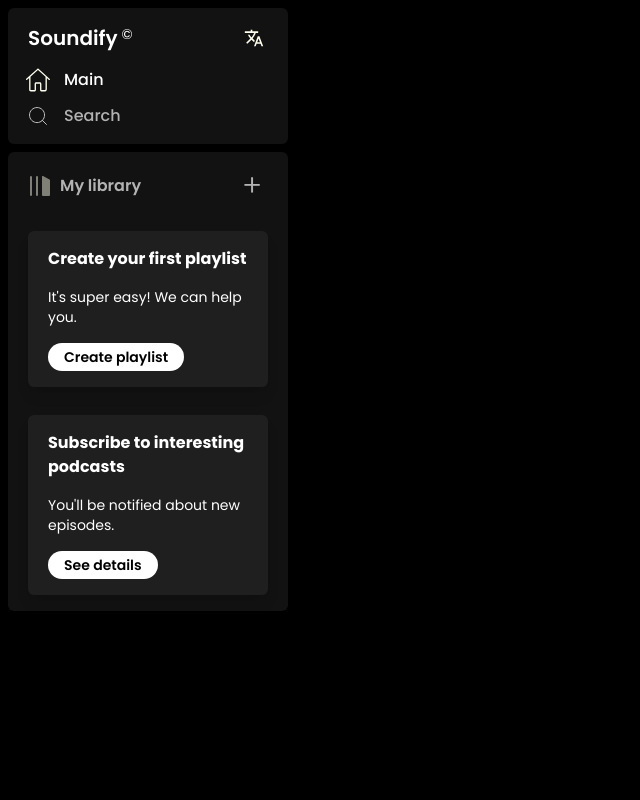
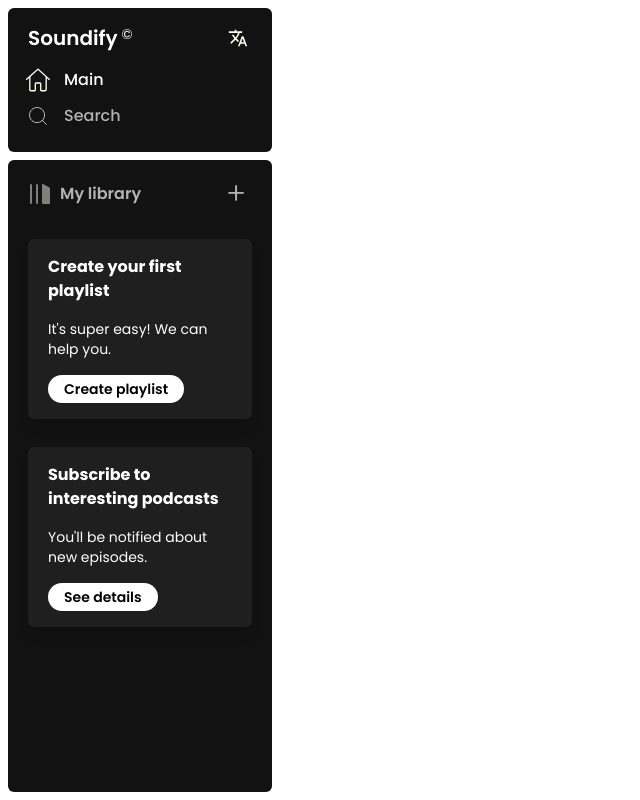
Before and after one commit to chronosgit/soundify, a Vue app: page / in a window 1280 px wide. Shown: the whole page, without its empty margins (0-640 px from the left). Built offline with nearby package versions, Linux system fonts and the light colour scheme.

Commit message:
fix: fixed sidebar layout

```diff
--- a/src/modules/media-library/components/Card.vue
+++ b/src/modules/media-library/components/Card.vue
@@ -5,7 +5,7 @@
 		<p class="text-sm">{{ descr }}</p>
 
 		<button
-			class="px-4 py-1 text-black text-sm font-semibold bg-white rounded-full"
+			class="px-4 py-1 text-black text-sm font-semibold bg-white rounded-full transition-transform hover:scale-105"
 			@click="onClick"
 		>
 			{{ buttonName }}
--- a/src/modules/sidebar/Sidebar.vue
+++ b/src/modules/sidebar/Sidebar.vue
@@ -1,10 +1,10 @@
 <template>
-	<aside class="max-w-[17.5rem] min-w-[17.5rem]">
-		<div class="space-y-2">
-			<Main />
+	<aside
+		class="fixed left-0 h-screen w-full max-w-[17.5rem] p-2 grid grid-rows-[9rem_1fr] gap-2"
+	>
+		<Main />
 
-			<MediaLibrary />
-		</div>
+		<MediaLibrary />
 	</aside>
 </template>
 
--- a/src/style.css
+++ b/src/style.css
@@ -10,7 +10,7 @@
 	--clr-gray-dark: #121212;
 	--clr-gray-light: #b3b3b3;
 
-	--clr-bg: var(--clr-black);
+	--clr-bg: var(--clr-white);
 }
 
 * {
--- a/src/views/Home.vue
+++ b/src/views/Home.vue
@@ -1,5 +1,5 @@
 <template>
-	<div class="p-2">
+	<div>
 		<Sidebar />
 	</div>
 </template>
```
